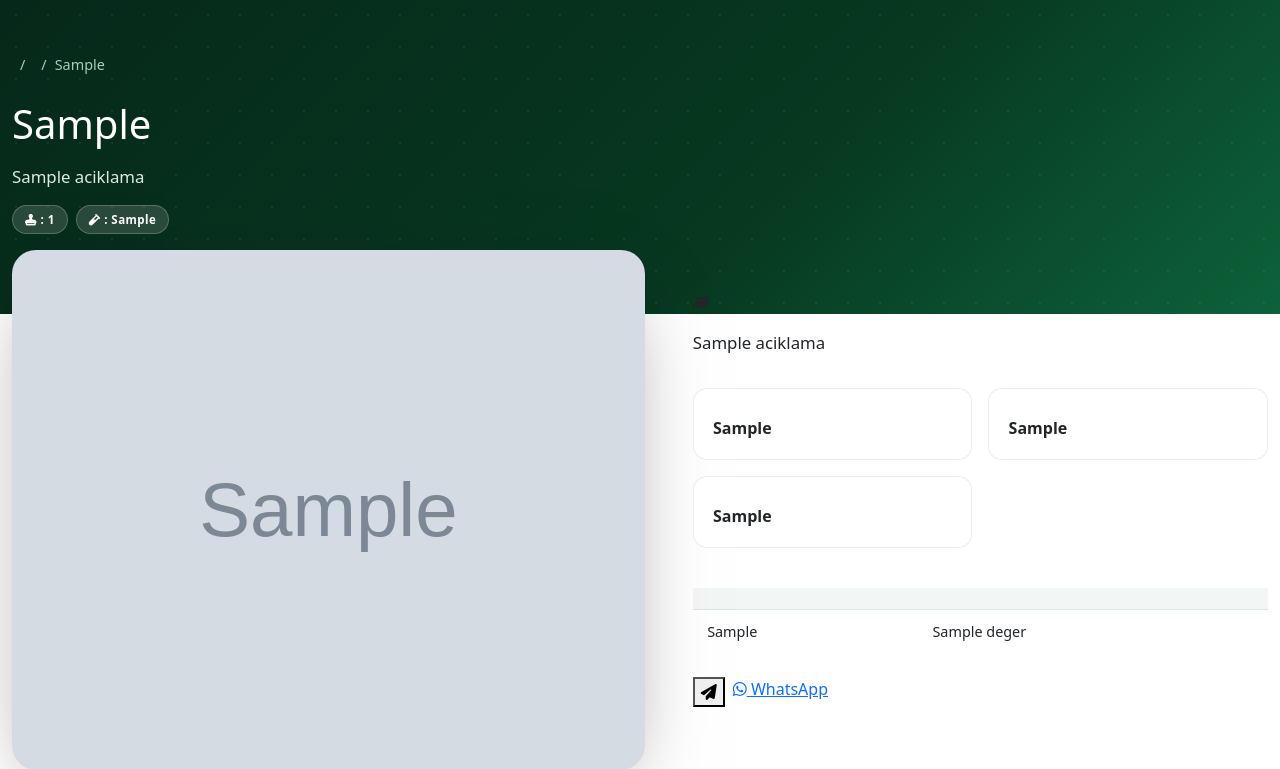
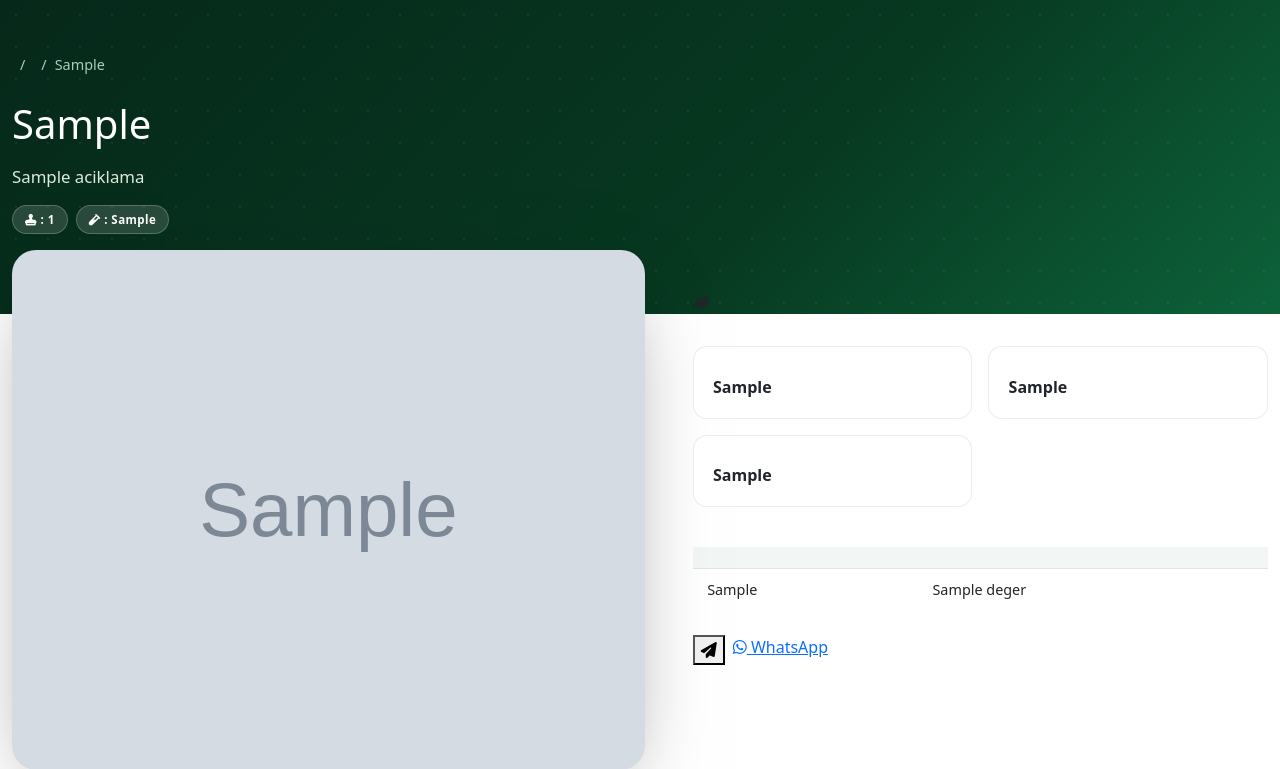
Before and after one commit to 7sebahattin/nymagro, a PHP site: template app/views/web/product-detail.php in a window 1280 px wide. Shown: the part 1313-2082 px from the top of the page. Run offline with PHP 8.4, Linux system fonts and the light colour scheme; the template is opened without the code that fills it: most values are stand-ins (such as "Sample title", 1, 10 or a date in 2020); grey boxes marked "Sample" are stand-in pictures; data that the repository does not hold is empty; some libraries are stand-ins or nearby versions.

Commit message:
Urun detay sayfasindaki tekrar eden aciklamayi kaldir, takvim not modalindaki input renk hatasini duzelt
- product-detail.php: sag sutundaki "Urun Aciklamasi" basligi + metni
  kaldirildi — ayni metin zaten resmin ustunde (hero alaninda)
  gosteriliyordu, iki yerde tekrar gereksiz kirlilik yaratiyordu.
- takvim/index.php: "Takvim Notu" modalindaki input/textarea alanlari
  arka plan rengi tanimlanmamisti, tarayici varsayilan beyaz zeminle
  acik renkli metin (var(--text)) okunmaz hale geliyordu. Arka plan
  var(--ink) olarak sabitlendi; koyu temada tarih secici ikonu da
  invert edildi ki görünür kalsin.

Co-Authored-By: Claude Sonnet 5 <noreply@anthropic.com>
Claude-Session: https://claude.ai/code/session_01Mpzp2wyiBMuAFTFNzppDhX

```diff
--- a/app/views/takvim/index.php
+++ b/app/views/takvim/index.php
@@ -93,8 +93,9 @@ $upcomingEvents = array_slice($upcomingEvents, 0, 6);
   .note-close{width:32px;height:32px;border:0;border-radius:9px;background:rgba(255,255,255,.18);color:#fff}
   .note-form{padding:20px;display:grid;gap:12px}
   .note-form label{font-size:12px;font-weight:900;color:var(--text2)}
-  .note-form input,.note-form textarea{width:100%;border:1.5px solid var(--border);border-radius:10px;padding:11px 12px;font:inherit;font-size:13.5px;color:var(--text);outline:none}
+  .note-form input,.note-form textarea{width:100%;background:var(--ink);border:1.5px solid var(--border);border-radius:10px;padding:11px 12px;font:inherit;font-size:13.5px;color:var(--text);outline:none}
   .note-form textarea{min-height:90px;resize:vertical}
+  body:not([data-theme="acik"]) .note-form input[type=date]::-webkit-calendar-picker-indicator{filter:invert(.7)}
   .note-actions{display:flex;justify-content:flex-end;gap:8px;margin-top:4px}
   .note-btn{border:0;border-radius:10px;padding:10px 14px;font-size:13px;font-weight:900}
   .note-btn.primary{background:linear-gradient(135deg,var(--accent),var(--accent2));color:#fff}
--- a/app/views/web/product-detail.php
+++ b/app/views/web/product-detail.php
@@ -67,8 +67,6 @@
     </div>
     <div class="pd-info">
       <span class="kicker"><i class="fas fa-leaf"></i> <?= htmlspecialchars(I18n::t('common.fresh')) ?></span>
-      <h2 class="mt-3"><?= htmlspecialchars(I18n::t('products.detail.description')) ?></h2>
-      <p style="color:var(--ink2);font-size:1.05rem"><?= htmlspecialchars($aciklama) ?></p>
 
       <div class="spec-grid">
         <?php if (!empty($urun['sezon_'.$locale]) || !empty($urun['sezon_tr'])): ?>
```
